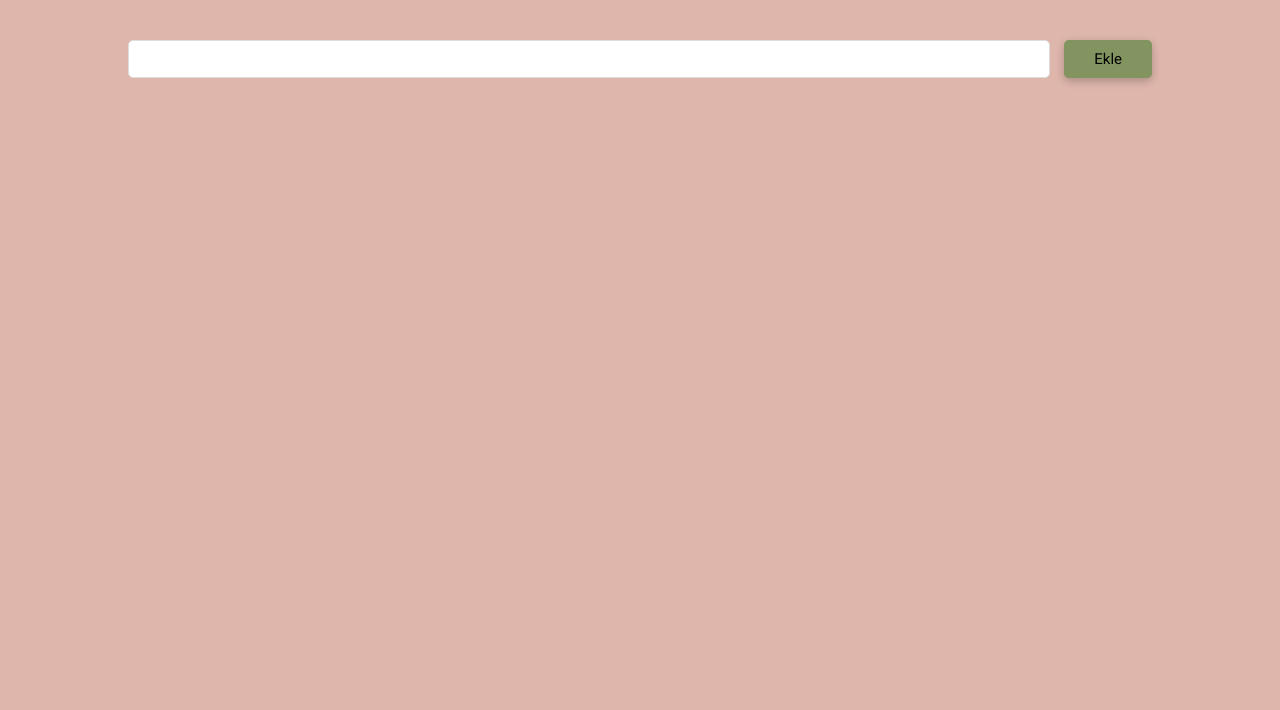
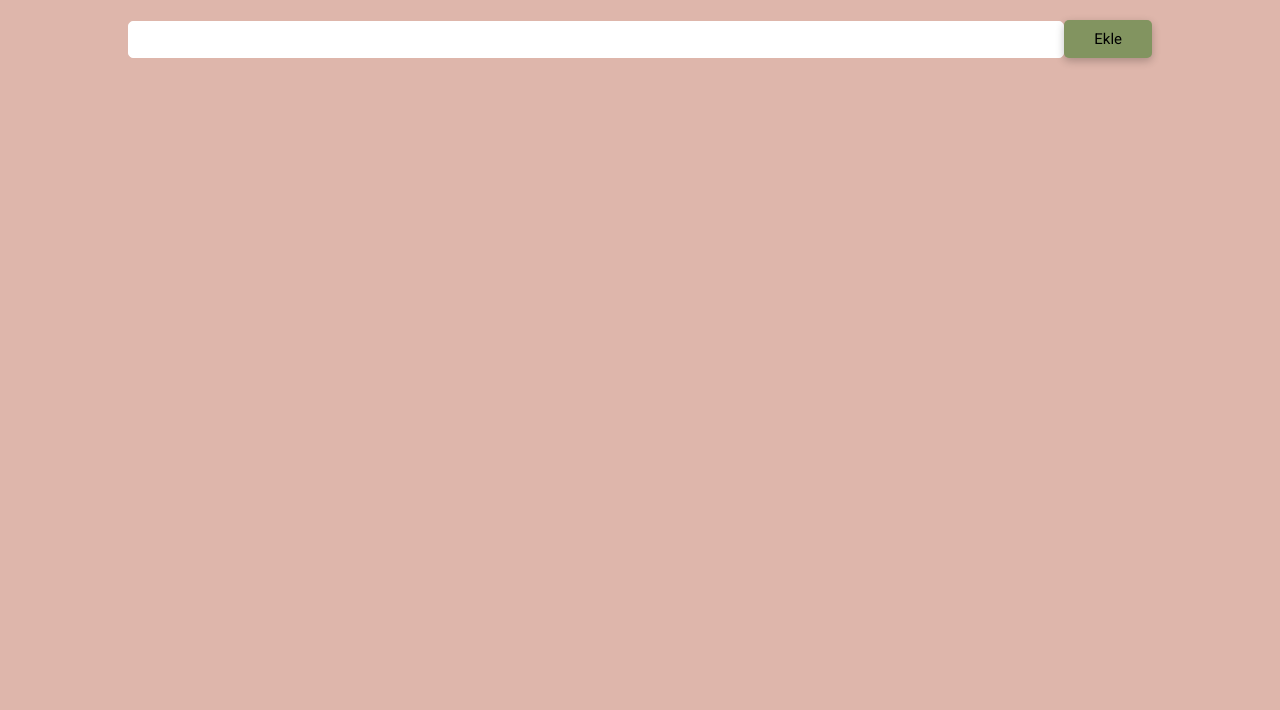
Before and after one commit to burcusarii/to-do-list, a website: page index.html in a window 1280 px wide. Shown: the part 90-800 px from the top of the page. Drawn offline with Linux system fonts and the light colour scheme.

Commit message:
task-input güncellendi. Hatalar düzeltildi.

```diff
--- a/index.html
+++ b/index.html
@@ -28,13 +28,15 @@
 
     <main>
       <div class="container">
-        <div id="add-task">
-          <div id="input-form">
-            <input type="text" id="input" class="task-input" />
-            <span class="add-btn btn" onclick="newTask()">Ekle</span>
-          </div>
+        <div id="task-input">
+          <input type="text"  id="input">
+          <span onclick="newTask()" class="btn add-btn">Ekle</span>
         </div>
-        <ul id="to-do-list"></ul>
+
+      </div>
+
+      <div class="container">
+        <div><ul id="to-do-list"></ul></div>
       </div>
     </main>
     <script src="js/main.js"></script>
--- a/scss/main.scss
+++ b/scss/main.scss
@@ -36,12 +36,10 @@ body {
 }
 
 .add-btn {
-  margin-left: 5px;
   background-color: $add-color;
-    &:hover {
-      background-color: lighten($add-color, 10);
-      border: 1px solid #333;
-    }
+  &:hover {
+    background-color: lighten($add-color, 18);
+  }
 
 }
 
@@ -63,6 +61,28 @@ body {
   font-size: 50px;
   padding: 0 !important;
 }
+
+
+
+// task input
+
+#task-input {
+  display: flex;
+  align-items: center;
+  padding: 10px 0;
+  justify-content: space-between;
+
+  #input {
+    padding: 10px;
+    border: 1px solid #fff;
+    border-radius: 5px;
+    width: 92%;
+  }
+}
+
+
+
+// To-do-list
 
 #to-do-list {
   list-style: none;
@@ -86,35 +106,3 @@ body {
         }
       }
 }
-
-#add-task {
-  text-align: center;
-  padding: 20px 0 10px 0;
-}
-
-#input-form {
-  display: flex;
-  justify-content: space-between;
-  padding: 10px 0;
-  input {
-    width: 90%;
-    font-size: 20px;
-    padding: 5px;
-    color: #333;
-    text-transform: uppercase;
-    border: 1px solid rgb(222, 221, 221);
-    border-radius: 5px;
-    transition: 0.5s;
-    &:hover {
-      border: 1px solid #333;
-    }
-  }
-}
-
-
-
-.add-btn
-
-.check-task {
-  padding: 5px;
-}
```
Also changed, not shown: css/main.css.
